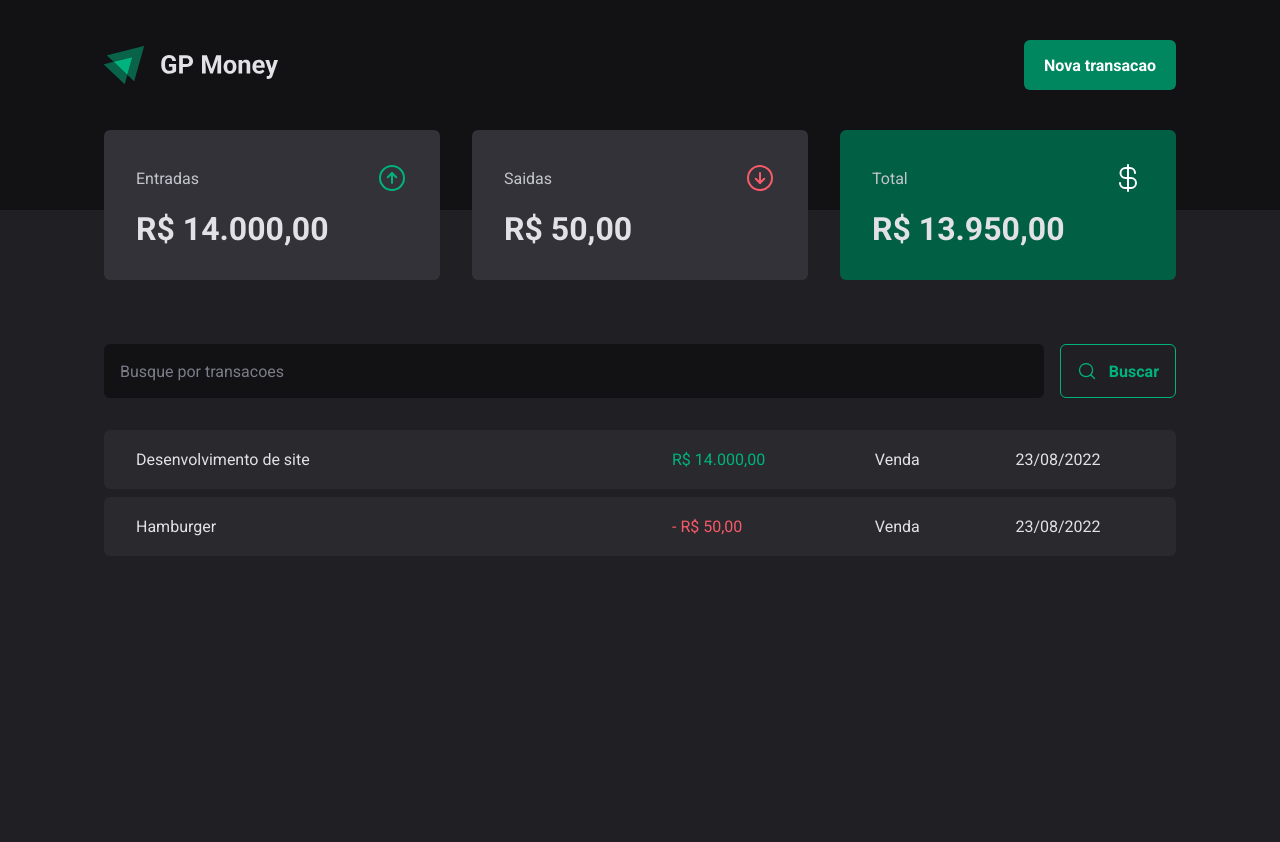
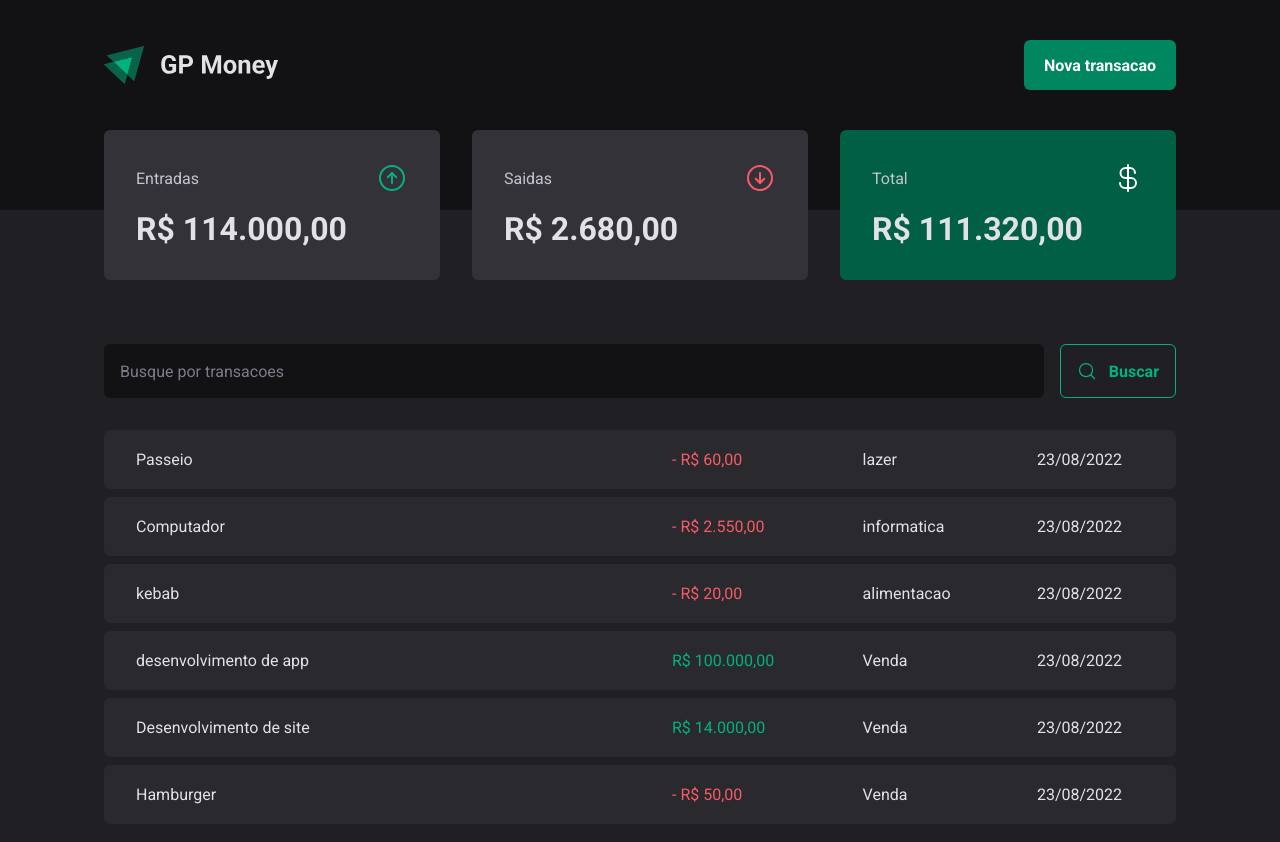
Before and after one commit to gregory6z/gp-money-2.0, a React (Vite) app: page / in a window 1280 px wide. Shown: the top 842 px of the page. Before the commit the page ends 800 px from the top, so only its background shows below. Built offline with nearby package versions, Linux system fonts and the light colour scheme; data requests are answered from the project's data file.

Commit message:
Add CreateTransaction ✔️

```diff
--- a/package.json
+++ b/package.json
@@ -13,6 +13,7 @@
     "@hookform/resolvers": "^2.9.7",
     "@radix-ui/react-dialog": "^1.0.0",
     "@radix-ui/react-radio-group": "^1.0.0",
+    "axios": "^0.27.2",
     "phosphor-react": "^1.4.1",
     "react": "^18.2.0",
     "react-dom": "^18.2.0",
--- a/server.json
+++ b/server.json
@@ -15,6 +15,38 @@
       "category": "Venda",
       "price": 50,
       "createdAt": "2022-08-23T16:50:30.605Z"
+    },
+    {
+      "description": "desenvolvimento de app",
+      "price": 100000,
+      "category": "Venda",
+      "type": "income",
+      "createdAt": "2022-08-23T21:35:00.966Z",
+      "id": 3
+    },
+    {
+      "description": "kebab",
+      "price": 20,
+      "category": "alimentacao",
+      "type": "outcome",
+      "createdAt": "2022-08-23T21:59:27.437Z",
+      "id": 4
+    },
+    {
+      "description": "Computador",
+      "price": 2550,
+      "category": "informatica",
+      "type": "outcome",
+      "createdAt": "2022-08-23T22:01:23.927Z",
+      "id": 5
+    },
+    {
+      "description": "Passeio",
+      "price": 60,
+      "category": "lazer",
+      "type": "outcome",
+      "createdAt": "2022-08-23T22:13:15.376Z",
+      "id": 6
     }
   ]
 }
--- a/src/components/Header/index.tsx
+++ b/src/components/Header/index.tsx
@@ -20,7 +20,7 @@ export function Header() {
             <NewTransactionsButton>Nova transacao</NewTransactionsButton>
           </Dialog.Trigger>
 
-         <NewTransactionModal></NewTransactionModal>
+          <NewTransactionModal></NewTransactionModal>
         </Dialog.Root>
       </HeaderContent>
     </HeaderContainer>
--- a/src/components/NewTransactionModal/index.tsx
+++ b/src/components/NewTransactionModal/index.tsx
@@ -10,6 +10,9 @@ import {
 import * as z from "zod";
 import { zodResolver } from "@hookform/resolvers/zod";
 import { Controller, useForm } from "react-hook-form";
+import { api } from "../../lib/axios";
+import { useContext } from "react";
+import { TransactionsContext } from "../../contexts/TransactionsContext";
 
 const newTransactionFormSchema = z.object({
   description: z.string(),
@@ -21,8 +24,11 @@ const newTransactionFormSchema = z.object({
 type NewTransactionFormInputs = z.infer<typeof newTransactionFormSchema>;
 
 export function NewTransactionModal() {
+  const { createTransaction } = useContext(TransactionsContext);
+
   const {
     control,
+    reset,
     register,
     handleSubmit,
     formState: { isSubmitting },
@@ -31,8 +37,16 @@ export function NewTransactionModal() {
   });
 
   async function handleCreateNewTransaction(data: NewTransactionFormInputs) {
-    await new Promise((resolve) => setTimeout(resolve, 2000));
-    console.log(data);
+    const { description, price, category, type } = data;
+
+    await createTransaction({
+      description,
+      price,
+      category,
+      type,
+    });
+
+    reset();
   }
 
   return (
--- a/src/contexts/TransactionsContext.tsx
+++ b/src/contexts/TransactionsContext.tsx
@@ -1,4 +1,5 @@
 import { createContext, ReactNode, useEffect, useState } from "react";
+import { api } from "../lib/axios";
 
 interface ITransaction {
   id: number;
@@ -12,27 +13,54 @@ interface TransactionsProviderProps {
   children: ReactNode;
 }
 
+interface CreateTransactionInput {
+  description: string;
+  price: number;
+  category: string;
+  type: "income" | "outcome";
+}
+
 interface TransactionsContextType {
   transactions: ITransaction[];
+  fetchTransactions: (query: string) => Promise<void>;
+  createTransaction: (data: CreateTransactionInput) => Promise<void>;
 }
 
 export const TransactionsContext = createContext({} as TransactionsContextType);
 
 export function TransactionsProvider({ children }: TransactionsProviderProps) {
   const [transactions, setTransactions] = useState<ITransaction[]>([]);
-  async function loadTransactions() {
-    const response = await fetch("http://localhost:3333/transactions");
-    const data = await response.json();
 
-    setTransactions(data);
+  async function fetchTransactions(query?: string) {
+    const response = await api.get("transactions", {
+      params: { q: query, _sort: "createdAt", _order: "desc" },
+    });
+
+    setTransactions(response.data);
+  }
+
+  async function createTransaction(data: CreateTransactionInput) {
+    const { description, price, category, type } = data;
+
+    const response = await api.post("transactions", {
+      description,
+      price,
+      category,
+      type,
+      createdAt: new Date(),
+    });
+
+    setTransactions((state) => [response.data, ...state]);
   }
 
   useEffect(() => {
-    loadTransactions();
+    fetchTransactions();
   }, []);
 
   return (
-    <TransactionsContext.Provider value={{ transactions }}>
+    <TransactionsContext.Provider
+      value={{ transactions, fetchTransactions, createTransaction }}
+    >
       {children}
     </TransactionsContext.Provider>
   );
--- /dev/null
+++ b/src/lib/axios.ts
@@ -0,0 +1,5 @@
+import axios from "axios";
+
+export const api = axios.create({
+  baseURL: "http://localhost:3333",
+});
--- a/src/pages/components/SearchForm/index.tsx
+++ b/src/pages/components/SearchForm/index.tsx
@@ -3,6 +3,8 @@ import { useForm } from "react-hook-form";
 import { SearchFormContainer } from "./styles";
 import * as z from "zod";
 import { zodResolver } from "@hookform/resolvers/zod";
+import { useContext } from "react";
+import { TransactionsContext } from "../../../contexts/TransactionsContext";
 
 const searchFormSchema = z.object({
   query: z.string(),
@@ -11,6 +13,8 @@ const searchFormSchema = z.object({
 type SearchFormInputs = z.infer<typeof searchFormSchema>;
 
 export function SearchForm() {
+  const { fetchTransactions } = useContext(TransactionsContext);
+
   const {
     register,
     handleSubmit,
@@ -20,7 +24,7 @@ export function SearchForm() {
   });
 
   async function handleSearchTransactions(data: SearchFormInputs) {
-    await new Promise((resolve) => setTimeout(resolve, 2000));
+    await fetchTransactions(data.query);
   }
 
   return (
```
Also changed, not shown: 1 other file (tests, documents, lock files or other folders).
